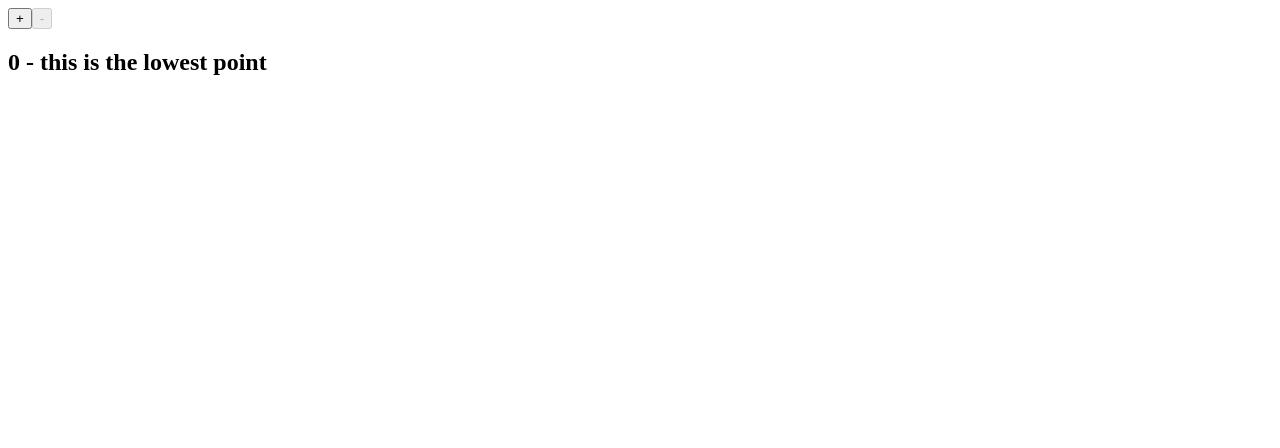
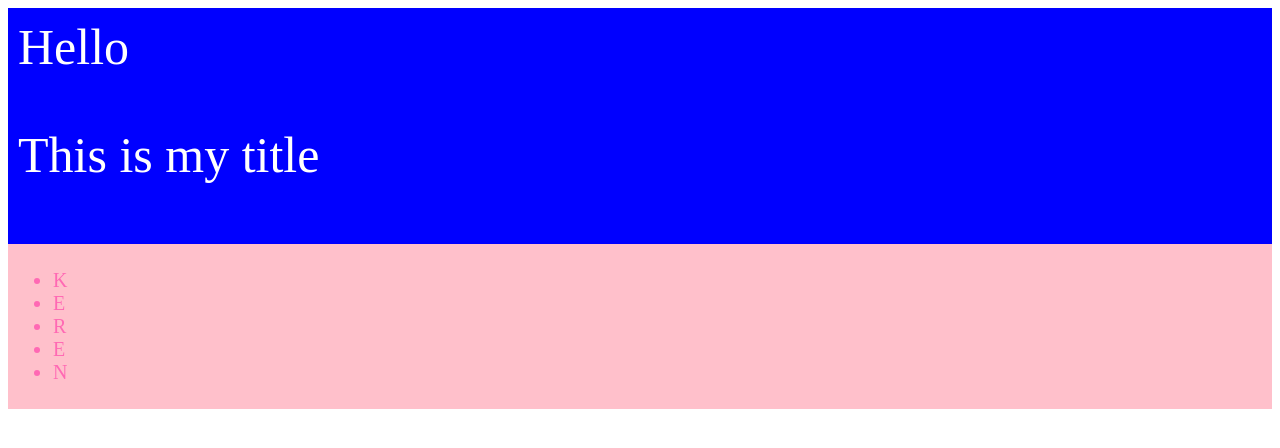
Before and after one commit to KerenMay/React-lesson, a React (Create React App) app in the folder react-apps/: page / in a window 1280 px wide. Shown: the top 448 px of the page. Built offline with nearby package versions, Linux system fonts and the light colour scheme.

Commit message:
second task of HW done (ChildrenComponent)

```diff
--- a/react-apps/src/applications/005_children/App.jsx
+++ b/react-apps/src/applications/005_children/App.jsx
@@ -13,6 +13,21 @@ function StyleTitle({ children }) {
   );
 }
 
+function StyleUl({ children }) {
+  return (
+    <div
+      style={{
+        background: "pink",
+        color: "hotpink",
+        padding: "5px",
+        fontSize: "20px",
+      }}
+    >
+      {children}
+    </div>
+  );
+}
+
 function App() {
   return (
     <div>
@@ -20,6 +35,15 @@ function App() {
         <div>Hello</div>
         <p>This is my title</p>
       </StyleTitle>
+      <StyleUl>
+        <ul>
+          <li>K</li>
+          <li>E</li>
+          <li>R</li>
+          <li>E</li>
+          <li>N</li>
+        </ul>
+      </StyleUl>
     </div>
   );
 }
--- a/react-apps/src/index.js
+++ b/react-apps/src/index.js
@@ -1,6 +1,6 @@
 import React from "react";
 import ReactDOM from "react-dom/client";
-import App from "./applications/003_counter/App";
+import App from "./applications/005_children/App";
 import reportWebVitals from "./reportWebVitals";
 
 const root = ReactDOM.createRoot(document.getElementById("root"));
```
